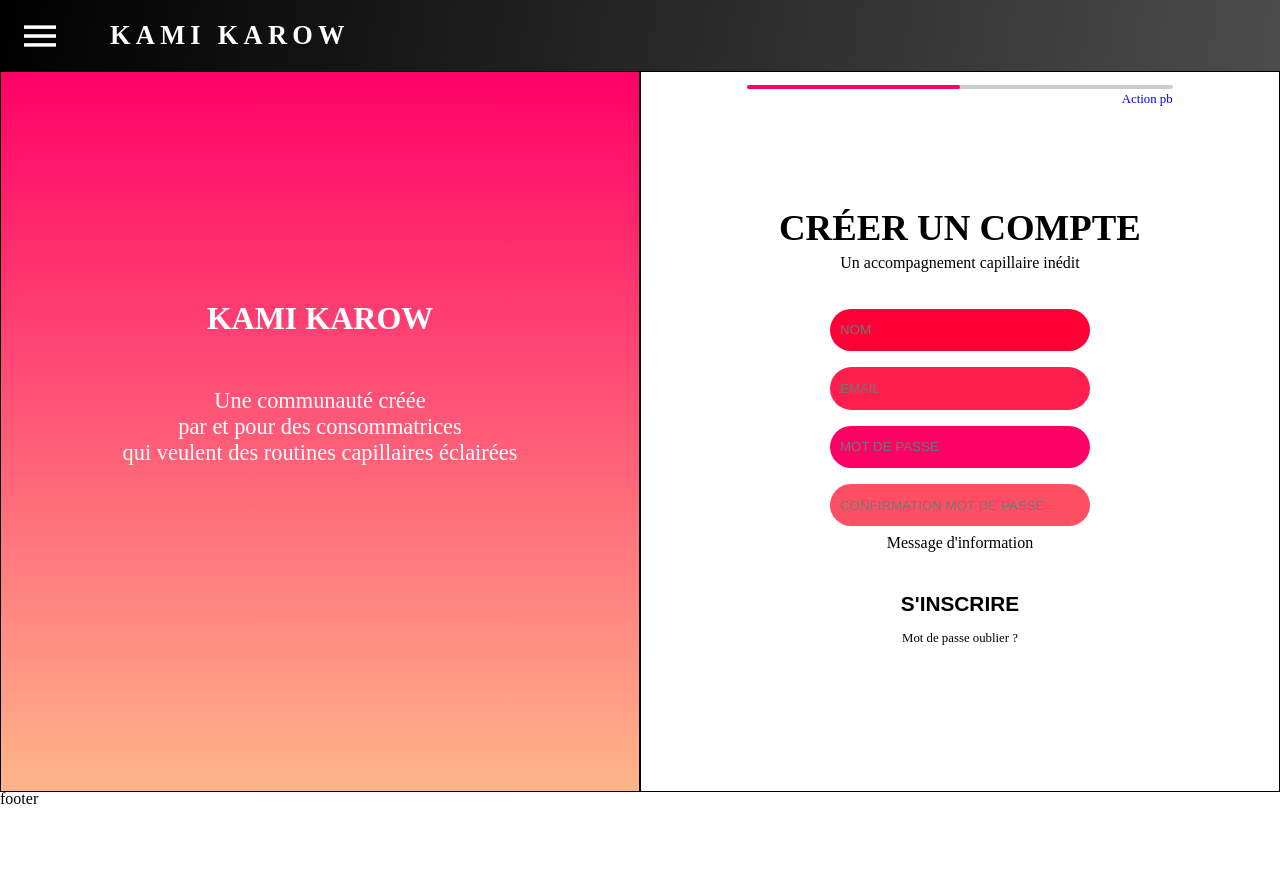
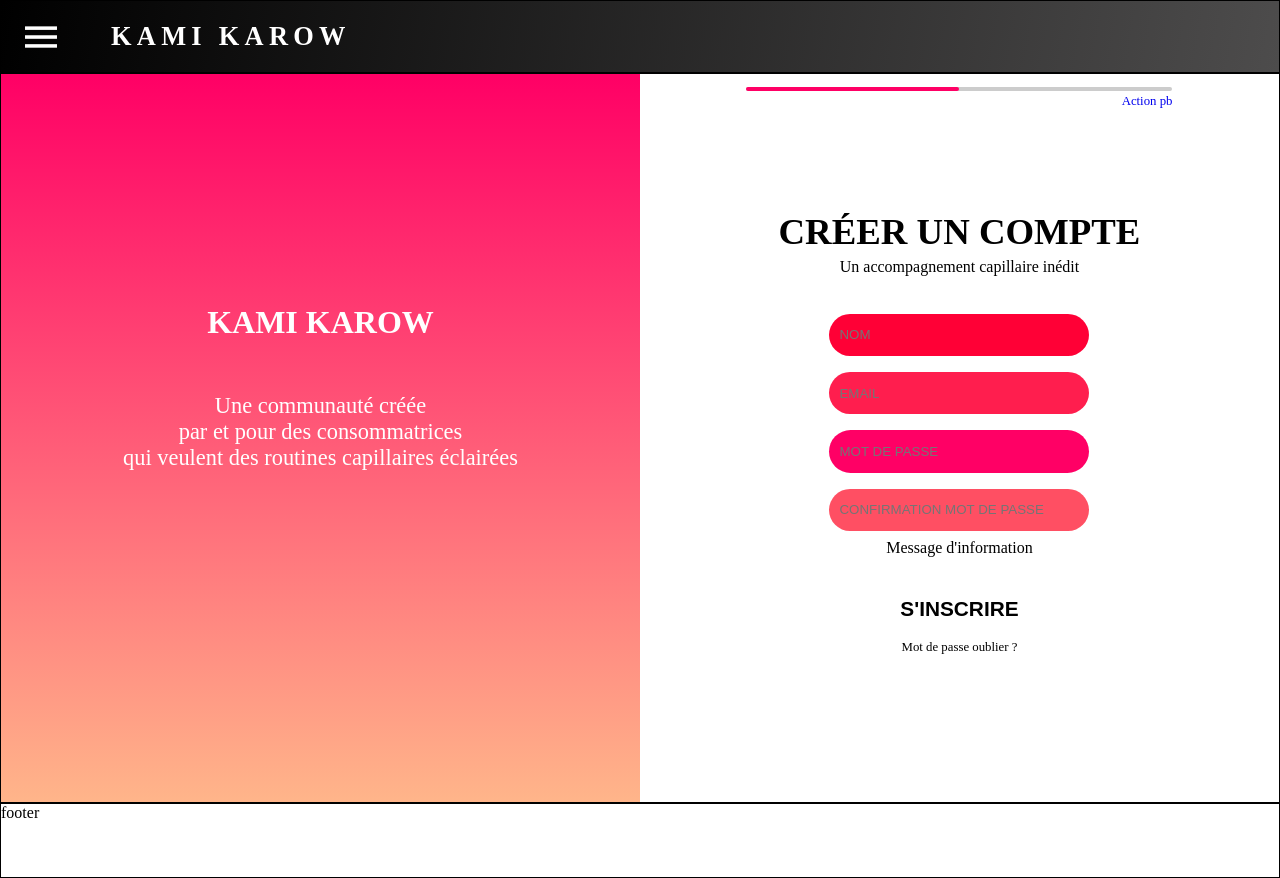
Before and after one commit to DiaraMar/KamiKarowFront, an Angular app: page / in a window 1280 px wide. Before the commit the page ends 808 px from the top, so only its background shows below. Built offline with nearby package versions, Linux system fonts and the light colour scheme.

Commit message:
[dev-front html css] : modification on  opening menu

```diff
--- a/src/app/app.component.scss
+++ b/src/app/app.component.scss
@@ -5,16 +5,15 @@
     border: none !important;
     // TODO: left and rigth equals
     margin: 0px 4% 0px 5% !important;
-    padding: 0 !important;
+    //padding: 0 !important; TODELETE
 }
 
 .screen-app {
-    height: 97vh;
-    width: 90%;
+  height: 99.5vh;
+    width: 91%;
     display: grid;
         grid-template-columns: 1fr 1fr 1fr;
-        grid-template-rows: 1fr 10fr 0.2fr;
-        gap: 0px 0px;
+        grid-template-rows: 1fr 10fr 1fr;
         grid-auto-flow: row;
         grid-template-areas:
           "navbar navbar navbar"
@@ -23,18 +22,18 @@
 
 }
 
-      .footer { grid-area: footer; border: 1px solid black;}
+      .footer { grid-area: footer; border: 1px solid black !important; height: 100%;}
 
-      .navbar { grid-area: navbar;}
+      .navbar { grid-area: navbar; border: 1px solid black !important;}
 
-      .main { grid-area: main; border: 1px solid black;}
+      .main { grid-area: main; border: 1px solid black !important;}
 
       @media only screen and (max-width: 1550px) {
         * {
           margin: 0 !important;
         }
         .screen-app {
-          height: 97vh;
+          height: 100%;
           width: 100%;
       }
     }
--- a/src/app/nav-bar/nav-bar.component.scss
+++ b/src/app/nav-bar/nav-bar.component.scss
@@ -4,11 +4,10 @@
 //    border-radius: 10px 10px 0px 0px;
     box-sizing: content-box;
     height: 100%;
-    margin: 0;
     overflow: hidden;
     background: linear-gradient(100deg, #000000, #4D4C4C);
     display: flex;
-    height: 100ù;
+    height: 100%;
     position: relative;
 }
 
@@ -59,14 +58,12 @@ a, h1{
     background: linear-gradient(75deg, #FF0065, #4D4C4C);
     border-radius: 0px 0px 0px 10px;
     display: none;
-    height:  91vh;
+    height:  89vh;
     opacity: 0.9;
-    margin: 0;
+    //margin: 0;
     position: absolute;
-
     padding: 5% 0px 0px 5%;
-    width: 45.25%;
-    height:84.75vh;
+    width: 45.35%;
 
   }
 
@@ -96,33 +93,22 @@ a, h1{
     color: white;
     display: block;
     font-size: 1.5em;
-
     padding: 2vh 1vh;
   }
 
   @media only screen and (max-width: 1000px) {
-
     #myLinks {
-        margin: 0;
+        //margin: 0;
         border-radius: 0px 0px 10px 10px;
+        height: 91%;
         width: 95%;
-        height: 85%;
-
-
       }
-
-
-      //
-   // height:  83.5vh;
-    //width: 45%;
   }
 
   @media only screen and (min-width: 1550px) {
     #myLinks {
         border-radius: 0px 0px;
-        width: 36%;
-        height: 76.45%;
-
-
+        width: 36.5%;
+        height: 85%;
       }
 }
--- a/src/app/sign-up/sign-up.component.scss
+++ b/src/app/sign-up/sign-up.component.scss
@@ -41,7 +41,6 @@
 
   .side-sign-up-screen{
 //  box-sizing: border-box;
-    border: 1px solid black !important;
     margin: 0px;
     padding: 0px;
     width: 50%;
```
